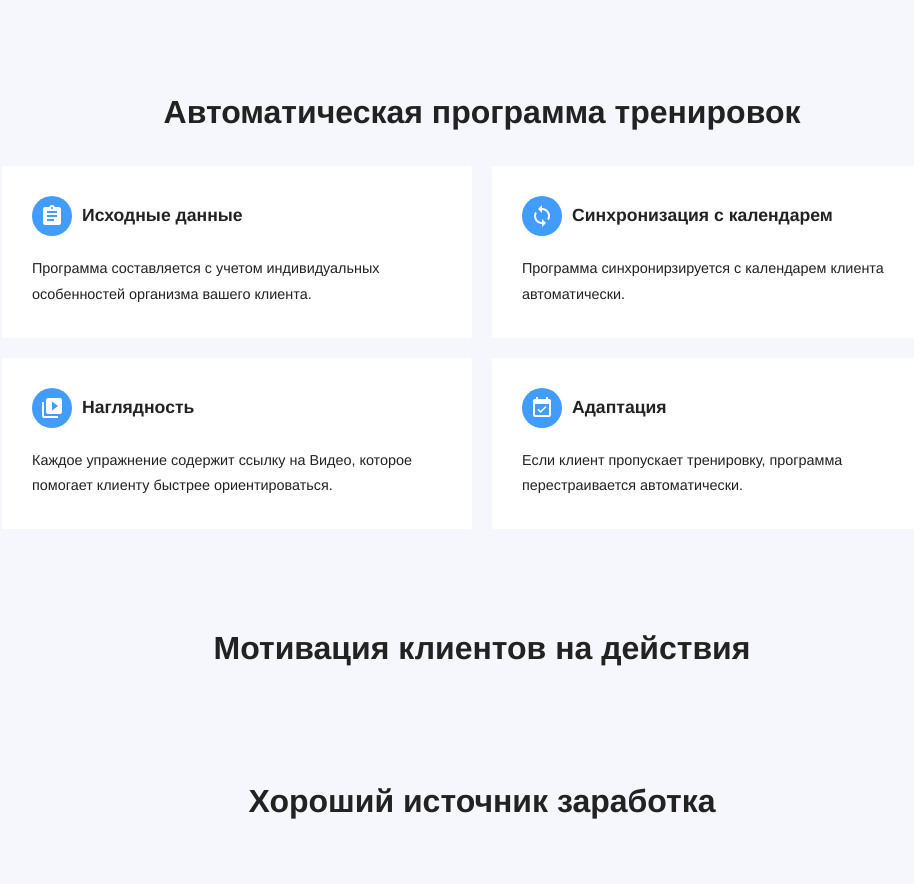
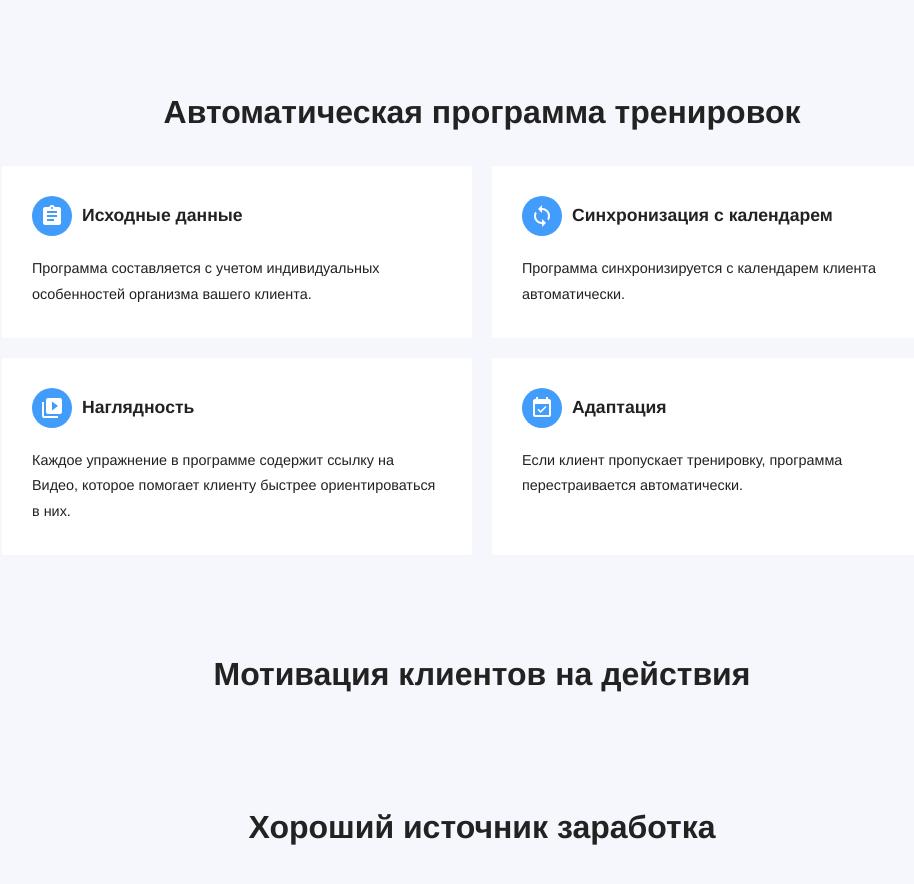
Before and after one commit to RakhimyanTim/fitness.github.io, a Jekyll site: the page built from pages/features.html, in a window 1280 px wide and 900 px high, scrolled down 509 px. Shown: the top 884 px of the window, without its empty margins (158-1072 px from the left). Built offline with Jekyll 4.4.1, drawn with Linux system fonts in a browser that asks for light colours; some web fonts are replaced.

Commit message:
Update features.html

```diff
--- a/pages/features.html
+++ b/pages/features.html
@@ -26,9 +26,9 @@ permalink: /features/
 	<ul class="cards">
 		{% include components/features/data-block.html icon="assignment" title="Исходные данные" content="Программа составляется с учетом индивидуальных особенностей организма вашего клиента." %}
 
-		{% include components/features/data-block.html icon="sync" title="Синхронизация с календарем" content="Программа синхронирзируется с календарем клиента автоматически." %}
+		{% include components/features/data-block.html icon="sync" title="Синхронизация с календарем" content="Программа синхронизируется с календарем клиента автоматически." %}
 
-		{% include components/features/data-block.html icon="video_library" title="Наглядность" content="Каждое упражнение содержит ссылку на Видео, которое помогает клиенту быстрее ориентироваться." %}
+		{% include components/features/data-block.html icon="video_library" title="Наглядность" content="Каждое упражнение в программе содержит ссылку на Видео, которое помогает клиенту быстрее ориентироваться в них." %}
 
 		{% include components/features/data-block.html icon="event_available" title="Адаптация" content="Если клиент пропускает тренировку, программа перестраивается автоматически." %}
 	</ul>
```
